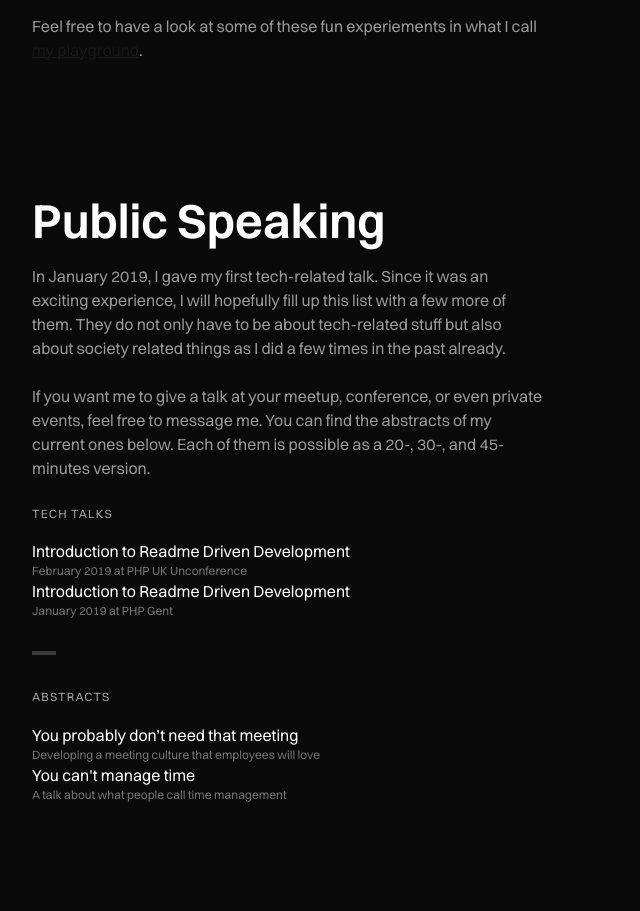
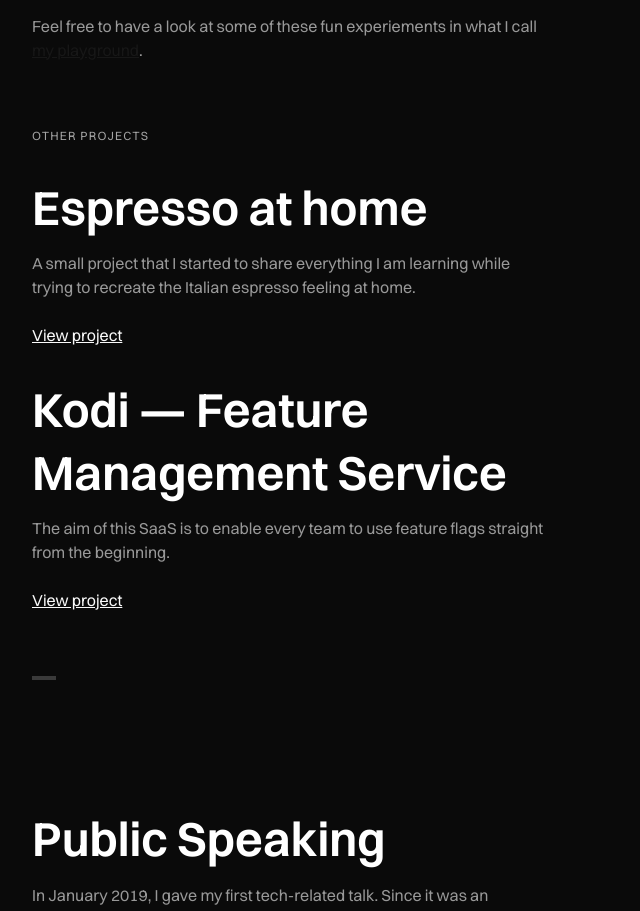
Before and after one commit to rathesDot/rathes.me, a Next.js app: page /work in a window 1280 px wide. Shown: the part 1380-2291 px from the top of the page, without its empty margins (0-640 px from the left). Built offline with nearby package versions, Linux system fonts and the light colour scheme.

Commit message:
✨ Add other work section

```diff
--- a/src/pages/work.tsx
+++ b/src/pages/work.tsx
@@ -11,6 +11,7 @@
   Separator,
   Heading1,
   Heading2,
+  Heading3,
 } from "../components"
 
 import { SayHi } from "../patterns"
@@ -110,6 +111,43 @@
             .
           </Paragraph>
         </section>
+
+        <section className="my-16">
+          <Heading2 size={4} className="text-neutral-400">
+            Other projects
+          </Heading2>
+          <section className="my-8">
+            <Heading3 size={2}>Espresso at home</Heading3>
+            <Paragraph>
+              A small project that I started to share everything I am learning
+              while trying to recreate the Italian espresso feeling at home.
+            </Paragraph>
+            <Link
+              underlined
+              href="https://espresso-at-home.com/"
+              className="text-neutral-50"
+            >
+              View project
+            </Link>
+          </section>
+          <section className="my-8">
+            <Heading3 size={2}>Kodi — Feature Management Service</Heading3>
+            <Paragraph>
+              The aim of this SaaS is to enable every team to use feature flags
+              straight from the beginning.
+            </Paragraph>
+            <Link
+              underlined
+              href="https://espresso-at-home.com/"
+              className="text-neutral-50"
+            >
+              View project
+            </Link>
+          </section>
+        </section>
+
+        <Separator />
+
         <section className="mt-32">
           <Heading2 className="scroll-mt-32" id="public-speaking">
             Public Speaking
```
